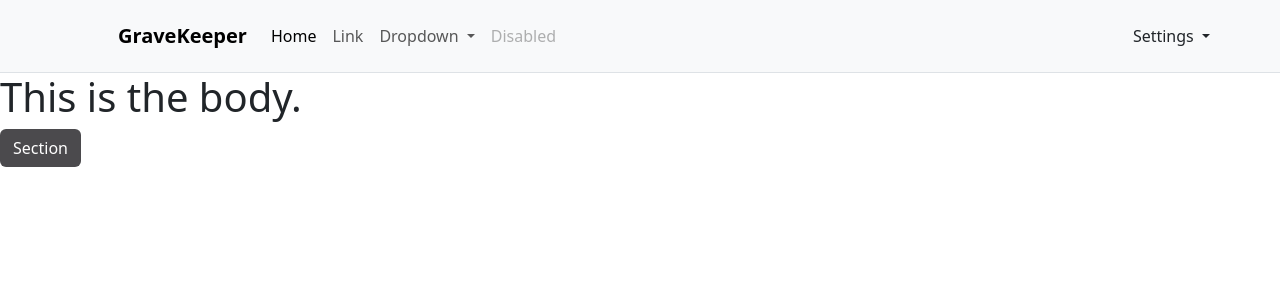
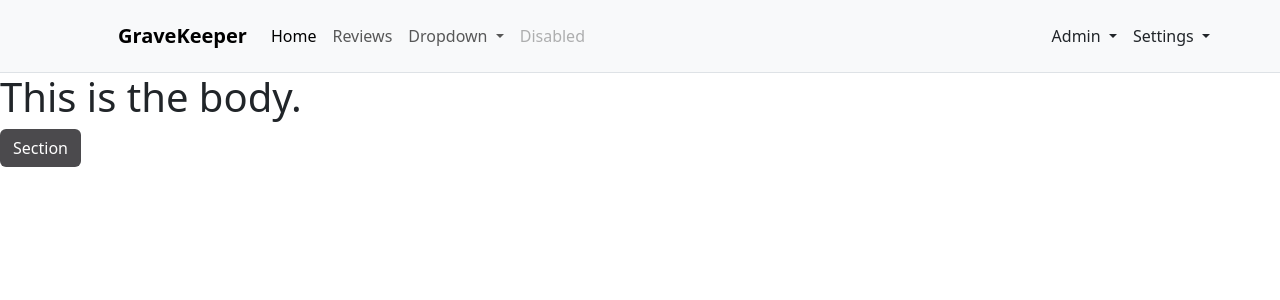
Before and after one commit to sharweng/gravekeepercms, a PHP site: page /index.php in a window 1280 px wide. Shown: the top 300 px of the page. Run offline with PHP 8.4, Linux system fonts and the light colour scheme; a user stored in the database is signed in; data comes from the database, SQL or seed files in the repository.

Commit message:
added some links in the header

```diff
--- a/includes/header.php
+++ b/includes/header.php
@@ -15,7 +15,7 @@
           <a class="nav-link active" aria-current="page" href="/gravekeepercms/">Home</a>
         </li>
         <li class="nav-item">
-          <a class="nav-link" href="#">Link</a>
+          <a class="nav-link" href="#">Reviews</a>
         </li>
         <li class="nav-item dropdown">
           <a class="nav-link dropdown-toggle" href="#" role="button" data-bs-toggle="dropdown" aria-expanded="false">
@@ -34,9 +34,23 @@
       </ul>
       <div class="d-flex align-items-center">
         <?php
+          if($_SESSION['roleDesc'] == "admin"){
+            echo "<div class=\"nav-item dropdown me-3\">
+                <a class=\"nav-link dropdown-toggle \" href=\"#\" role=\"button\" data-bs-toggle=\"dropdown\" aria-expanded=\"false\">
+                    Admin
+                </a>
+                <ul class=\"dropdown-menu\">
+                    <li><a class=\"dropdown-item\" href=\"/gravekeepercms/user/\">User</a></li>
+                    <li><a class=\"dropdown-item\" href=\"/gravekeepercms/section/\">Section</a></li>
+                    <li><a class=\"dropdown-item\" href=\"/gravekeepercms/admin/reservation.php\">Reservation</a></li>
+                    <li><a class=\"dropdown-item\" href=\"/gravekeepercms/review/\">Review</a></li>
+                </ul>
+            </div>";
+          }
           if(!isset($_SESSION['roleDesc'])){
               $_SESSION['roleDesc'] = "";
           }
+
           if($_SESSION['roleDesc'] == "user" || $_SESSION['roleDesc'] == "admin"){
             $sql = "SELECT email, name FROM user WHERE user_id = {$_SESSION['user_id']}";
               $DBpath = mysqli_query($conn, $sql);
@@ -53,11 +67,10 @@
                               <div class=\"fw-bold text-wrap\">$settingEmail</div>
                           </li>
                           <li><hr class=\"dropdown-divider\"></li>";
-                          if($_SESSION['roleDesc'] == "admin"){
-                            echo "<li><a class=\"dropdown-item\" href=\"#\">Admin</a></li>";
-                          }
-                          echo "<li><a class=\"dropdown-item\" href=\"#\">History</a></li>
+                          echo "
                           <li><a class=\"dropdown-item\" href=\"/gravekeepercms/user/profile.php\">Profile</a></li>
+                          <li><a class=\"dropdown-item\" href=\"/gravekeepercms/reservation.php\">Reservations</a></li>
+                          <li><a class=\"dropdown-item\" href=\"/gravekeepercms/review/index.php?mode=user\">Reviews</a></li>
                           <li><hr class=\"dropdown-divider\"></li>
                           <li><a class=\"dropdown-item\" href=\"/gravekeepercms/user/logout.php\">Logout</a></li>
                       </ul>
```
